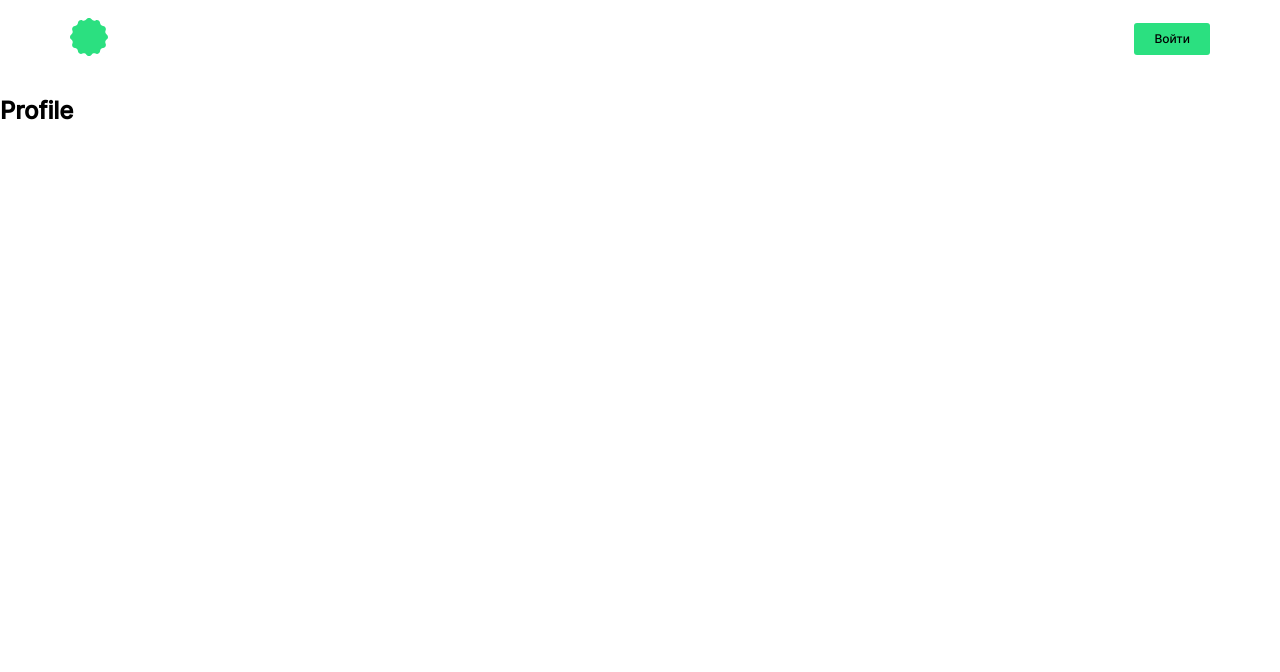
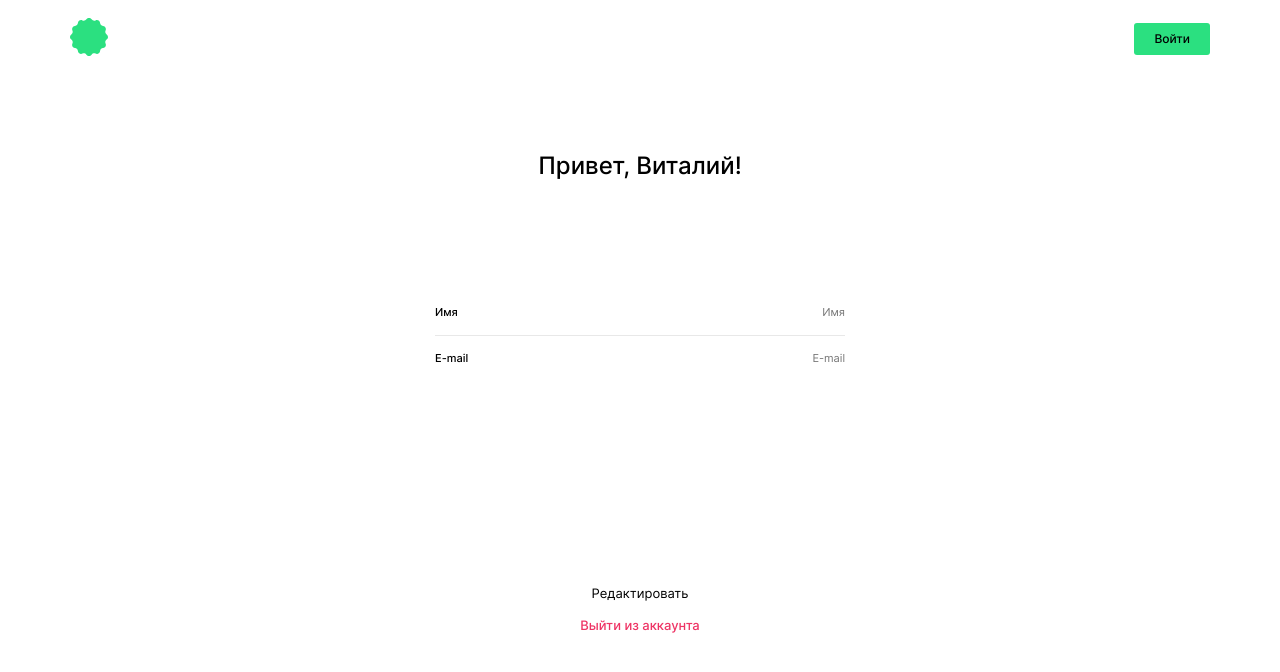
Before and after one commit to stvor/movies-explorer-frontend, a React (Create React App) app: page /profile in a window 1280 px wide. Shown: the top 672 px of the page. Built offline with nearby package versions, Linux system fonts and the light colour scheme.

Commit message:
feat: сверстал компонент Profile

```diff
--- a/src/components/Profile/Profile.css
+++ b/src/components/Profile/Profile.css
@@ -0,0 +1,81 @@
+.profile {
+  display: flex;
+  justify-content: center;
+  align-items: center;
+  flex-direction: column;
+}
+
+.profile-form {
+  width: 100%;
+  max-width: 410px;
+  display: flex;
+  flex-direction: column;
+}
+
+.profile-form__title {
+  margin: 0;
+  padding: 74px 0 110px 0;
+  font-style: normal;
+  font-weight: 500;
+  font-size: 24px;
+  line-height: 29px;
+  color: #000000;
+  text-align: center;
+}
+
+.profile-form__label {
+  padding: 16px 0;
+  display: flex;
+  justify-content: space-between;
+  gap: 40px;
+  font-style: normal;
+  font-weight: 500;
+  font-size: 11px;
+  line-height: 13px;
+  color: #000000;
+  border-bottom: 1px solid #E8E8E8;
+}
+
+.profile-form__label:last-of-type {
+  border-bottom: none;
+}
+
+.profile-form__input {
+  flex-grow: 1;
+  padding: 0;
+  border:none;
+  font-style: normal;
+  font-weight: normal;
+  font-size: 11px;
+  line-height: 13px;
+  text-align: right;
+  color: #000000;
+}
+
+.profile-form__input:focus {
+  outline: none;
+}
+
+.profile-form__submit {
+  margin-top: 204px;
+  padding: 0;
+  border: none;
+  background-color: transparent;
+  font-style: normal;
+  font-weight: normal;
+  font-size: 13px;
+  line-height: 16px;
+  color: #000000;
+}
+
+.profile__logout {
+  margin: 16px 0;
+  padding: 0;
+  border: none;
+  background-color: transparent;
+  font-style: normal;
+  font-weight: 500;
+  font-size: 13px;
+  line-height: 16px;
+  color: #EE3465;
+}
--- a/src/components/Profile/Profile.js
+++ b/src/components/Profile/Profile.js
@@ -3,7 +3,22 @@ import './Profile.css';
 
 function Profile() {
   return (
-    <h2>Profile</h2>
+    <section className="profile">
+      <form className="profile-form" name="login" action="#" noValidate>
+        <h1 className="profile-form__title">Привет, Виталий!</h1>
+
+          <label className="profile-form__label" for="name-input">Имя
+            <input id="name-input" type="text" name="name" placeholder="Имя" className="profile-form__input profile-form__input_type_name" />
+          </label>
+
+        <label className="profile-form__label" for="email-input">E-mail
+          <input id="email-input" type="text" name="email" placeholder="E-mail" className="profile-form__input profile-form__input_type_email" />
+        </label>
+
+        <button type="submit" className="profile-form__submit">Редактировать</button>
+        <button className="profile__logout">Выйти из аккаунта</button>
+      </form>
+    </section>
   );
 }
 
```
